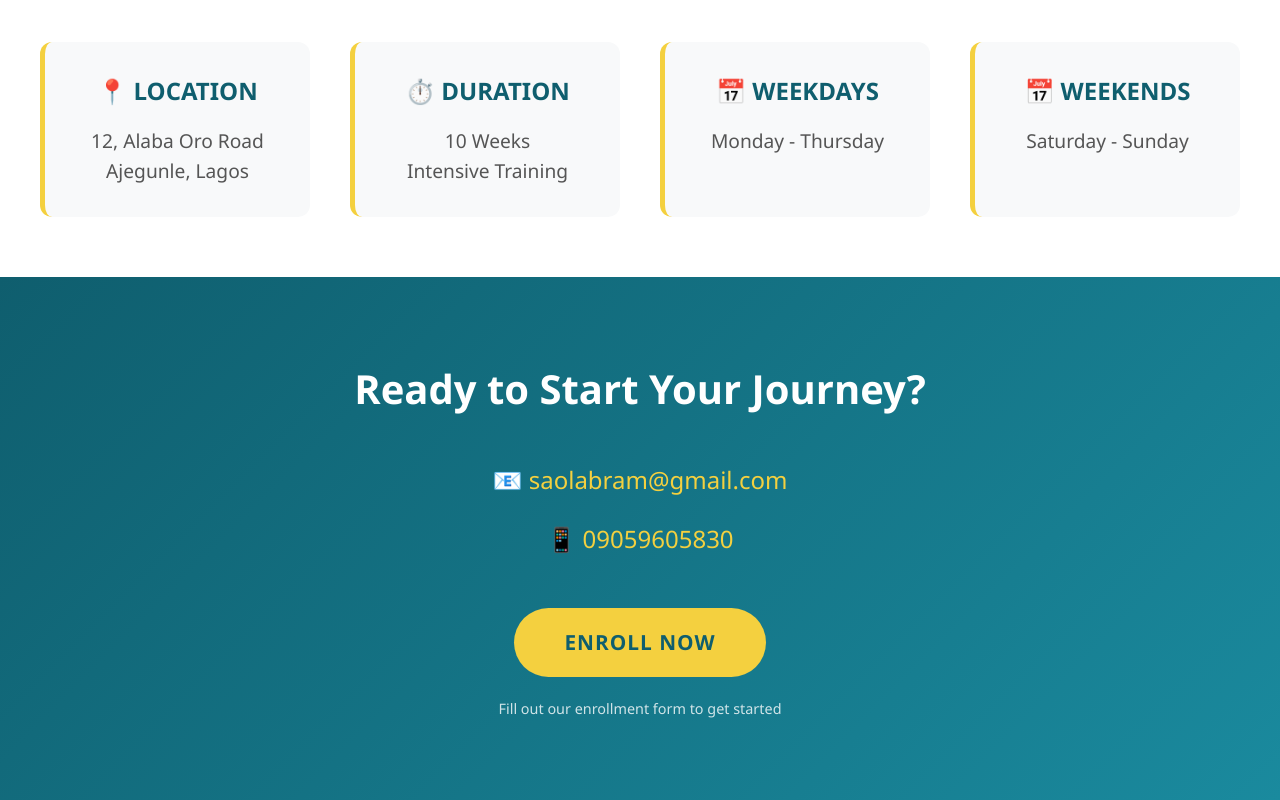
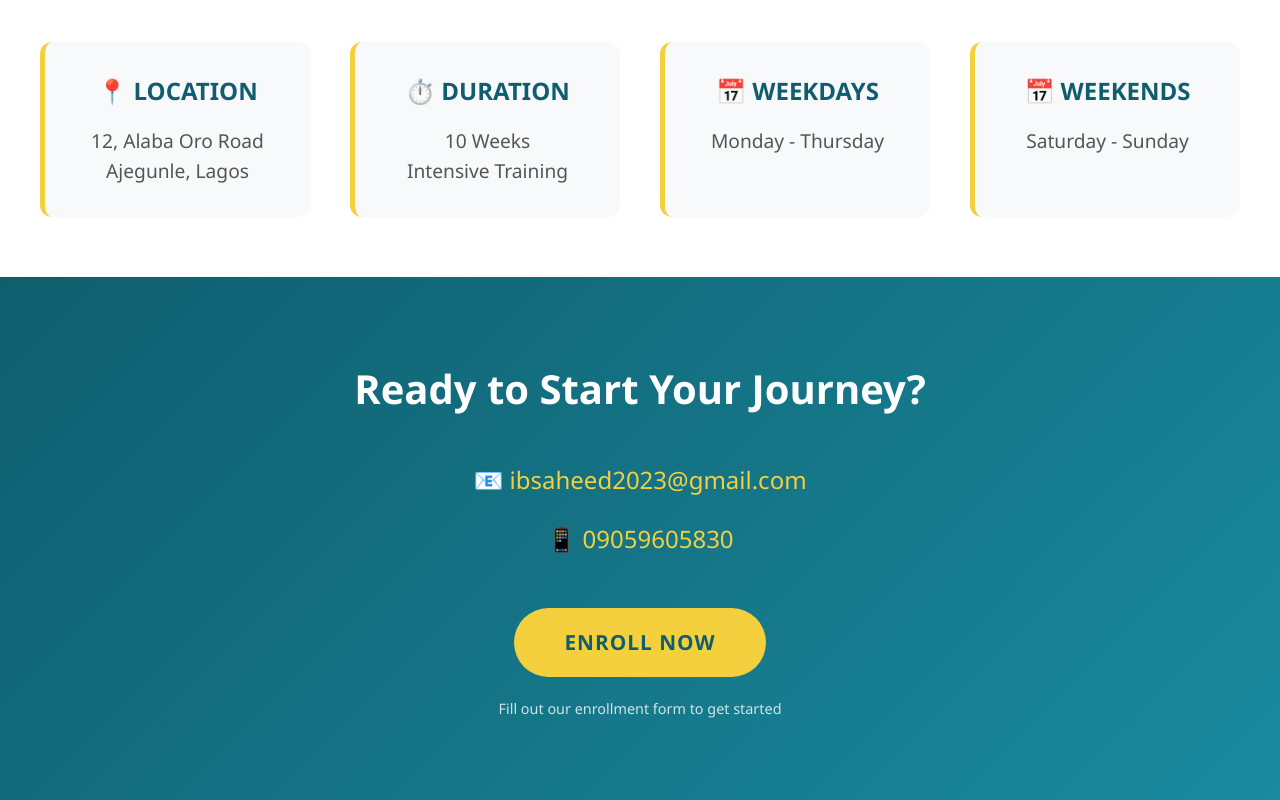
Before and after one commit to saheedibrahim/saidbyte-tech-academy, a plain HTML site: page index.html in a window 1280 px wide. Shown: the part 1818-2618 px from the top of the page. Drawn offline with Linux system fonts and the light colour scheme.

Commit message:
update email address

```diff
--- a/index.html
+++ b/index.html
@@ -334,12 +334,10 @@
         </div>
     </div>
 
-
-
     <div class="contact">
         <h2>Ready to Start Your Journey?</h2>
         <div class="contact-info">
-            📧 <a href="mailto:saolabram@gmail.com">saolabram@gmail.com</a>
+            📧 <a href="mailto:ibsaheed2023@gmail.com">ibsaheed2023@gmail.com</a>
         </div>
         <div class="contact-info">
             📱 <a href="tel:09059605830">09059605830</a>
```
